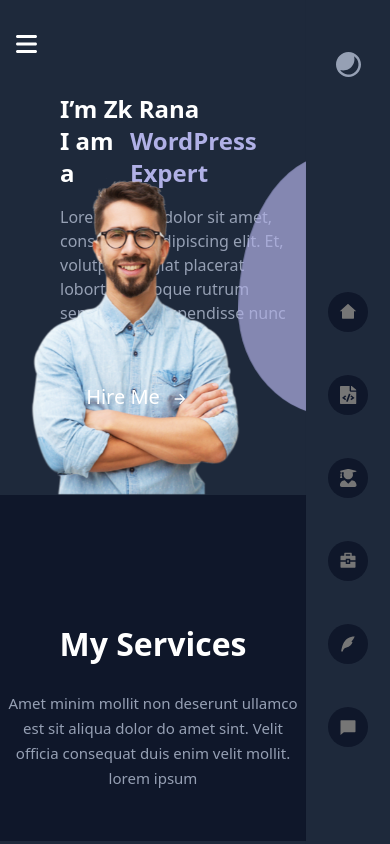
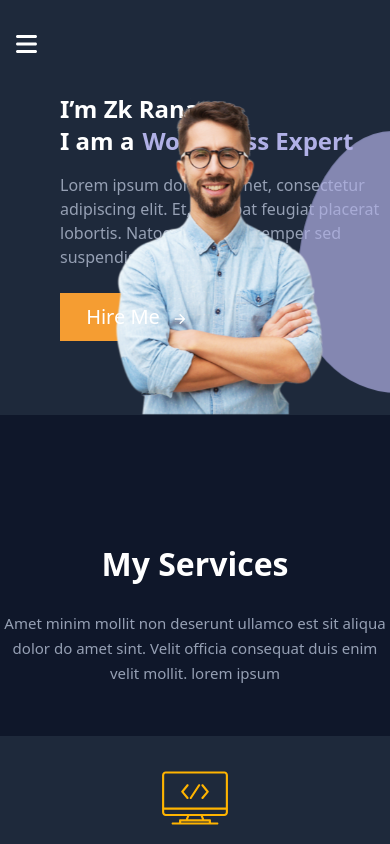
Before and after one commit to zkrana/portfolio, a Next.js app: page / in a window 390 px wide. Shown: the top 844 px of the page. Built offline with nearby package versions, Linux system fonts and the light colour scheme.

Commit message:
ready for live check

```diff
--- a/app/globals.css
+++ b/app/globals.css
@@ -190,7 +190,7 @@
   .btn {
     position: relative;
     padding: 10px 20px;
-    background-color: tomato; /* Initial background color */
+    background-color: #f59d32; /* Initial background color */
     color: white; /* Text color */
     overflow: hidden;
   }
@@ -205,7 +205,7 @@
     left: -100%; /* Initial position off-screen to the left */
     width: 100%;
     height: 100%;
-    background-color: #b0b0e6; /* Background color on hover */
+    background-color: #0f172a; /* Background color on hover */
     transition: left 0.4s; /* Transition the left property */
   }
 
@@ -254,7 +254,7 @@
 
   @media screen and (max-width: 11100px) {
     .secContentWrap {
-      @apply w-[calc(100%-84px)] ml-0;
+      @apply w-full ml-0;
     }
   }
 }
--- a/app/page.tsx
+++ b/app/page.tsx
@@ -1,20 +1,19 @@
 "use client";
+import React, { useState, useEffect } from "react";
+import { FontAwesomeIcon } from "@fortawesome/react-fontawesome";
+import { faBars, faTimes } from "@fortawesome/free-solid-svg-icons";
+import { library } from "@fortawesome/fontawesome-svg-core";
 import Image from "next/image";
 import LeftSideBar from "@/components/leftsidebar/LeftSideBar";
 import SecWrapper from "@/components/SecWrapper";
 import RightSidebar from "@/components/rightsidebar/RightSidebar";
-import { useState, useEffect } from "react";
-import { FontAwesomeIcon } from "@fortawesome/react-fontawesome";
-import { faBars, faTimes } from "@fortawesome/free-solid-svg-icons";
-import { library } from "@fortawesome/fontawesome-svg-core"; // Import library
 
-library.add(faBars, faTimes); // Initialize FontAwesome library
+library.add(faBars, faTimes);
 
 export default function Home() {
   const [showSidebar, setShowSidebar] = useState(false);
   const [isMobile, setIsMobile] = useState(false);
 
-  // Function to toggle the visibility of the sidebar
   const toggleSidebar = () => {
     setShowSidebar(!showSidebar);
   };
@@ -24,13 +23,9 @@
       setIsMobile(window.innerWidth < 1100);
     };
 
-    // Attach the event listener when the component mounts
     window.addEventListener("resize", handleResize);
-
-    // Call the event handler initially
     handleResize();
 
-    // Remove the event listener when the component unmounts
     return () => {
       window.removeEventListener("resize", handleResize);
     };
@@ -44,9 +39,11 @@
           onClick={toggleSidebar}
         >
           {showSidebar ? (
-            <FontAwesomeIcon icon={faTimes} /> // FontAwesome close icon
+            <div className="fixed top-0 left-0 right-0 pl-5 pt-4">
+              <FontAwesomeIcon icon={faTimes} />
+            </div>
           ) : (
-            <FontAwesomeIcon icon={faBars} /> // FontAwesome bars icon
+            <FontAwesomeIcon icon={faBars} />
           )}
         </div>
       )}
@@ -59,7 +56,7 @@
 
       <SecWrapper />
 
-      <RightSidebar />
+      {!isMobile && <RightSidebar />}
     </div>
   );
 }
--- a/components/LeftSidebar/DownlodCV.jsx
+++ b/components/LeftSidebar/DownlodCV.jsx
@@ -5,7 +5,7 @@
     <div className="w-[220px] mt-6">
       <button
         type="button"
-        className="mx-auto w-full text-center bg-[#B0B0E6] shadow text-[#0F172A] flex justify-center items-center gap-3 py-[10px]"
+        className="mx-auto w-full text-center bg-[#f59d32] transition-colors hover:bg-white shadow text-[#0F172A] flex justify-center items-center gap-3 py-[10px]"
         download
         aria-label="Download CV"
       >
--- a/components/LeftSidebar/PersonalIntro.jsx
+++ b/components/LeftSidebar/PersonalIntro.jsx
@@ -1,5 +1,5 @@
 import Image from "next/image";
-import pImage from "@/public/Profile.svg";
+import pImage from "@/public/profile.png";
 import { FontAwesomeIcon } from "@fortawesome/react-fontawesome";
 import {
   faFacebook,
--- a/components/LeftSidebar/skill/Skillbar.jsx
+++ b/components/LeftSidebar/skill/Skillbar.jsx
@@ -1,24 +1,24 @@
-import React from 'react';
-import LanguageComponent from './Languages';
-import SkillComponent from './Skills';
+import React from "react";
+import LanguageComponent from "./Languages";
+import SkillComponent from "./Skills";
 
 export default function App() {
   const languagesData = [
-    { name: 'Bangla', className: 'bangla', percentage: '95%' },
-    { name: 'English', className: 'english', percentage: '90%' },
-    { name: 'Hindi', className: 'hindi', percentage: '75%' },
+    { name: "Bangla", className: "bangla", percentage: "95%" },
+    { name: "English", className: "english", percentage: "90%" },
+    { name: "Hindi", className: "hindi", percentage: "75%" },
   ];
 
   const skillsData = [
-    { name: 'HTML', className: 'bangla', percentage: '95%' },
-    { name: 'Tailwind', className: 'english', percentage: '90%' },
-    { name: 'Javascript', className: 'js', percentage: '65%' },
-    { name: 'React', className: 'react', percentage: '45%' },
-    { name: 'NEXT JS', className: 'next', percentage: '35%' }
+    { name: "HTML", className: "bangla", percentage: "95%" },
+    { name: "Tailwind", className: "english", percentage: "90%" },
+    { name: "Javascript", className: "js", percentage: "65%" },
+    { name: "React", className: "react", percentage: "45%" },
+    { name: "NEXT JS", className: "next", percentage: "35%" },
   ];
 
   return (
-    <div>
+    <div className="w-[220px]">
       <LanguageComponent languages={languagesData} />
       <SkillComponent skills={skillsData} />
     </div>
--- a/components/LeftSidebar/skill/Skills.jsx
+++ b/components/LeftSidebar/skill/Skills.jsx
@@ -4,7 +4,7 @@
   return (
     <div className=" border-b border-[#F0F0F6] pb-4 mt-4">
       <h4 className="text-lg font-medium text-white"> Skills </h4>
-      <div className="pt-4">
+      <div className="w-[220px] pt-4">
         {skills.map((skill) => (
           <div key={skill.name} className="skill-box">
             <span className="bar-title">{skill.name}</span>
```
Also changed, not shown: public/profile.png (added).
